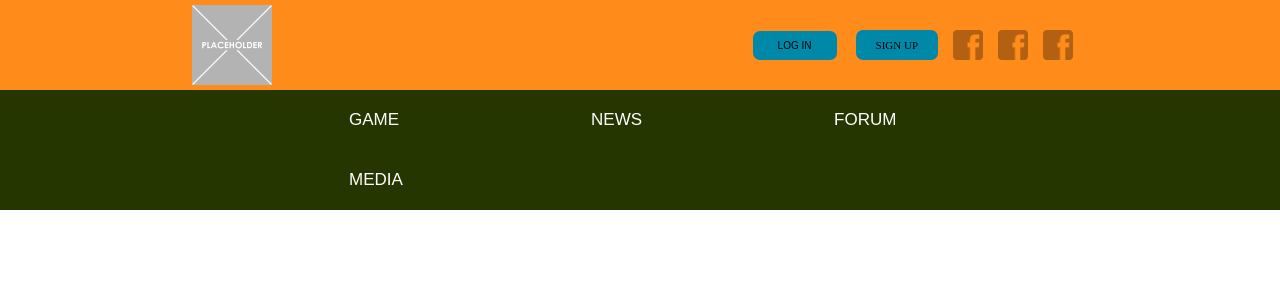
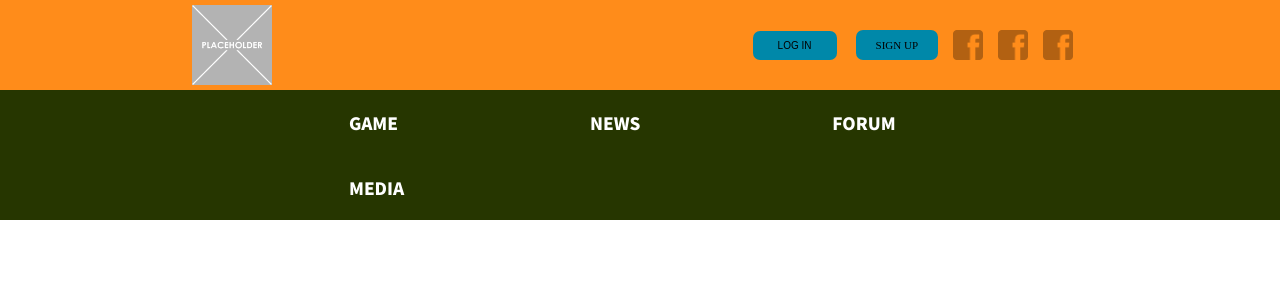
Before and after one commit to Kitsunejasutin/gamification, a PHP site: page / in a window 1280 px wide. Shown: the top 300 px of the page. Run offline with PHP 8.4, Linux system fonts and the light colour scheme.

Commit message:
Add Font for Header

```diff
--- a/styles.css
+++ b/styles.css
@@ -1,4 +1,4 @@
-
+@import url('https://fonts.googleapis.com/css2?family=Noto+Sans+JP:wght@900&display=swap');
 * {
     box-sizing: border-box;
     margin: 0;
@@ -94,6 +94,10 @@
     background-color: #263600;
 }
 
+.navbar_options button {
+    font-family: 'Noto Sans JP';
+}
+
 .navbar_options_button {
     display: inline-block;
     background-color: #263600;
```
